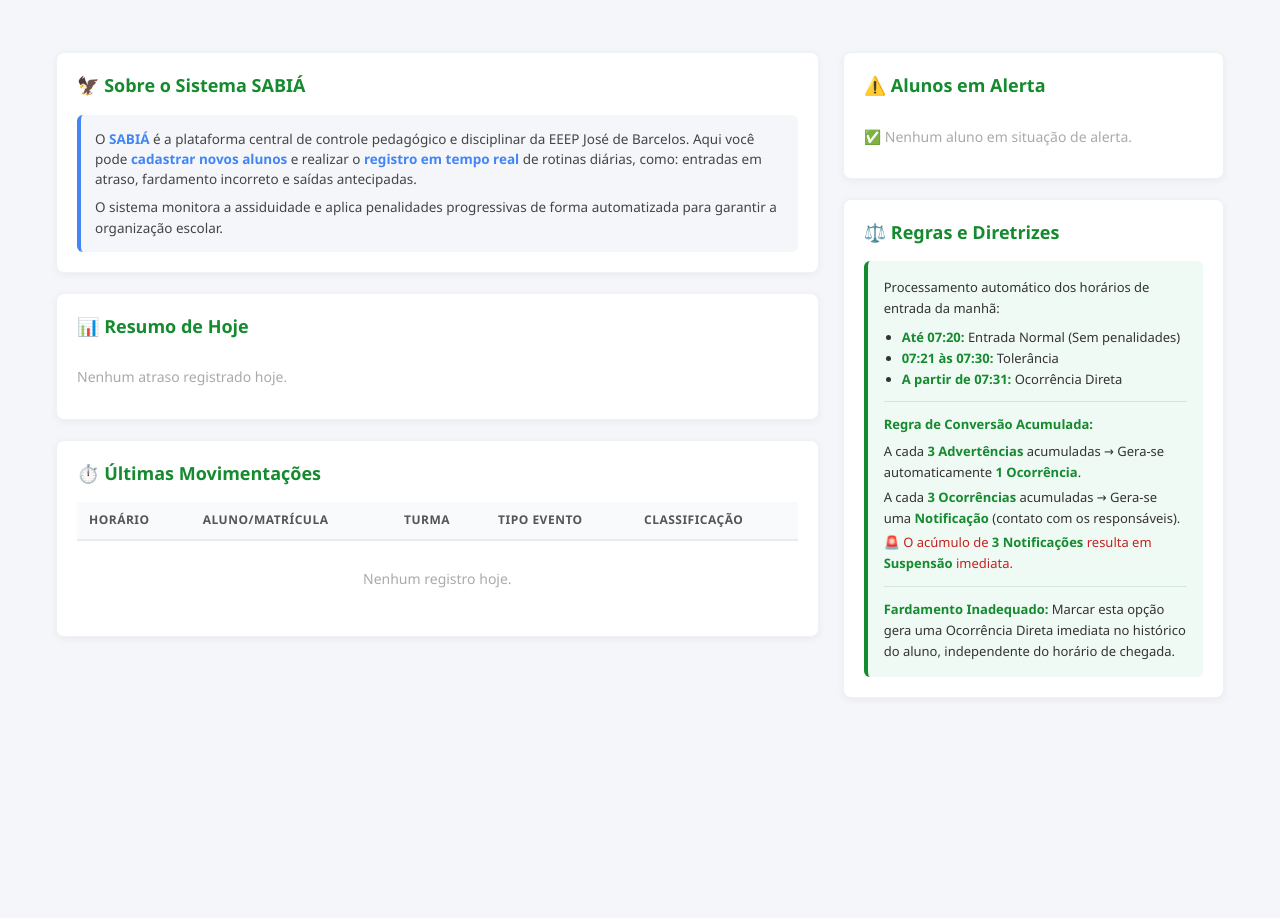
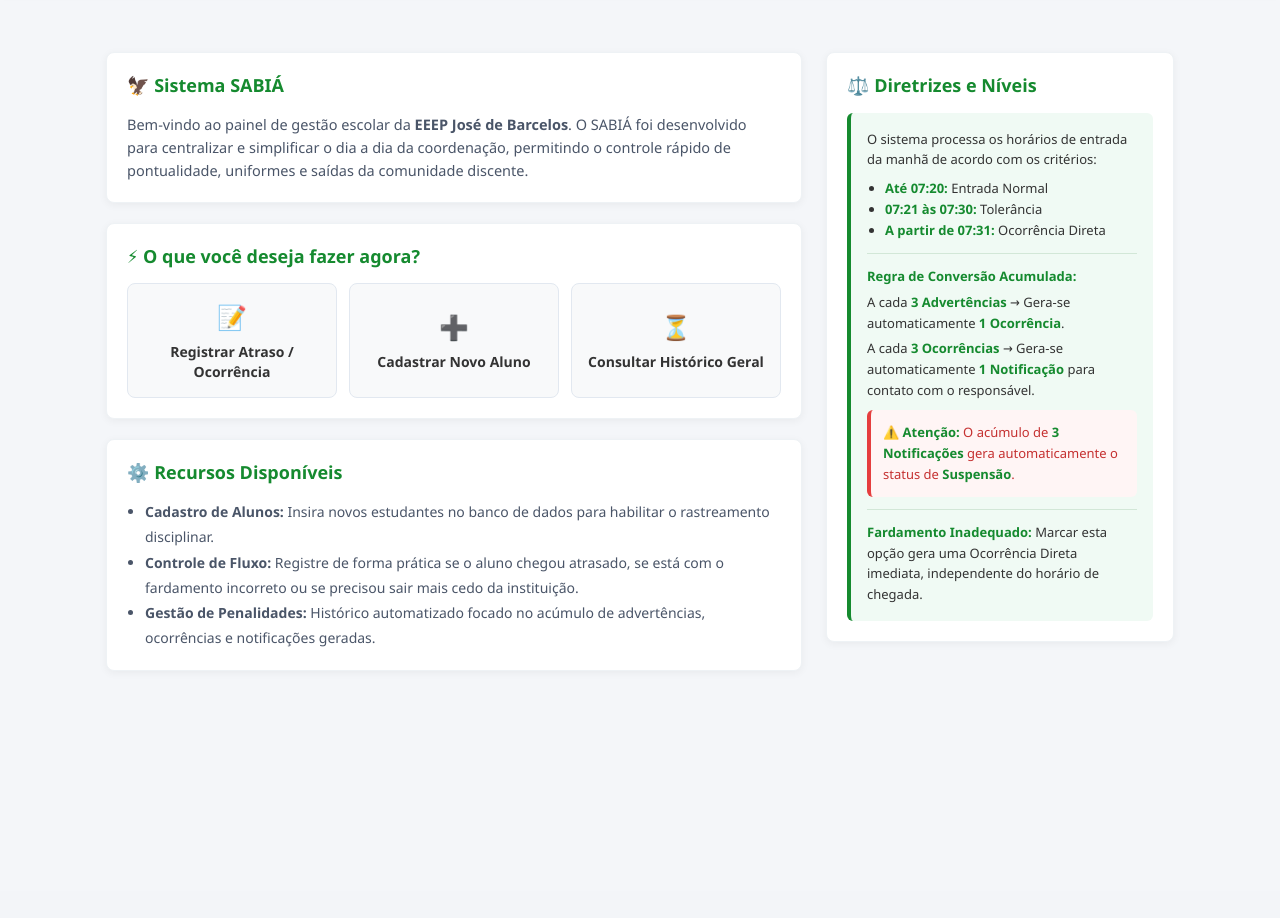
Before and after one commit to nicolasPL0/Projeto-Social-Backend, a PHP site: page / in a window 1280 px wide. Shown: the part 239-1157 px from the top of the page. After the commit the page ends 886 px from the top, so only its background shows below. Run offline with PHP 8.4, Linux system fonts and the light colour scheme; data that the repository does not hold is empty.

Commit message:
Update index.php

```diff
--- a/index.php
+++ b/index.php
@@ -9,12 +9,12 @@
   <style>
     /* limita a largura do conteúdo nessa página */
     .container {
-      max-width: 1200px;
+      max-width: 1100px;
       margin: 0 auto;
       padding: 0 16px;
     }
 
-    /* Estrutura de Grid para organizar o conteúdo */
+    /* Estrutura de Grid: Conteúdo principal + Lateral */
     .main-grid {
       display: grid;
       grid-template-columns: 2fr 1fr;
@@ -37,13 +37,49 @@
       font-size: 18px;
       font-weight: bold;
       color: #158a2f;
-      margin-bottom: 16px;
+      margin-bottom: 14px;
       display: flex;
       align-items: center;
       gap: 8px;
     }
 
-    /* Caixa verde com as regras disciplinares da escola */
+    /* Seção de atalhos rápidos do sistema */
+    .grid-atalhos {
+      display: grid;
+      grid-template-columns: repeat(auto-fit, minmax(180px, 1fr));
+      gap: 12px;
+      margin-top: 10px;
+    }
+
+    .btn-atalho {
+      display: flex;
+      flex-direction: column;
+      align-items: center;
+      justify-content: center;
+      padding: 16px;
+      background: #f8f9fa;
+      border: 1px solid #e2e8f0;
+      border-radius: 8px;
+      text-decoration: none;
+      color: #333;
+      font-weight: 600;
+      font-size: 14px;
+      transition: all 0.2s ease;
+      text-align: center;
+    }
+
+    .btn-atalho:hover {
+      background: #f0faf4;
+      border-color: #158a2f;
+      transform: translateY(-2px);
+    }
+
+    .icon-atalho {
+      font-size: 24px;
+      margin-bottom: 8px;
+    }
+
+    /* caixa verde com as regras disciplinares da escola */
     .rule-box {
       background: #f0faf4;
       border-left: 4px solid #158a2f;
@@ -58,89 +94,16 @@
       color: #158a2f;
     }
 
-    /* Estilos para a tabela e dados dinâmicos do JS */
-    .table-container {
-      overflow-x: auto;
-    }
-
-    table {
-      width: 100%;
-      border-collapse: collapse;
-      font-size: 14px;
-      text-align: left;
-    }
-
-    th, td {
+    /* Destaque para regras críticas (Notificações/Suspensão) */
+    .alerta-box {
+      background: #fff5f5;
+      border-left: 4px solid #e53e3e;
       padding: 12px;
-      border-bottom: 1px solid #eee;
-    }
-
-    th {
-      background-color: #f8f9fa;
-      color: #555;
-    }
-
-    /* Estilos de Badges (Tolerância, Ocorrência, etc) */
-    .badge {
-      padding: 4px 8px;
-      border-radius: 4px;
-      font-size: 12px;
-      font-weight: bold;
-      display: inline-block;
-    }
-    .badge-green { background: #e6f4ea; color: #137333; }
-    .badge-orange { background: #feefe3; color: #b06000; }
-    .badge-red { background: #fce8e6; color: #c5221f; }
-    .badge-gray { background: #f1f3f4; color: #5f6368; }
-
-    /* Alertas de alunos */
-    .alerta-item {
-      display: flex;
-      justify-content: space-between;
-      align-items: center;
-      padding: 10px;
-      border-bottom: 1px solid #f5f5f5;
-    }
-    .alerta-turma {
-      font-size: 12px;
-      color: #777;
-      margin-left: 6px;
-    }
-    .alerta-badges {
-      display: flex;
-      gap: 4px;
-    }
-
-    /* Layout dos blocos de resumo */
-    .resumo-container {
-      display: grid;
-      grid-template-columns: repeat(auto-fit, minmax(200px, 1fr));
-      gap: 16px;
+      border-radius: 6px;
+      font-size: 13px;
+      color: #c53030;
       margin-top: 10px;
     }
-    .resumo-box {
-      padding: 16px;
-      border-radius: 8px;
-      color: #fff;
-      text-align: center;
-    }
-    .resumo-atrasos { background: #34a853; }
-    .resumo-tolerancias { background: #fbbc05; }
-    .resumo-ocorrencias { background: #ea4335; }
-    .resumo-num { font-size: 32px; font-weight: bold; }
-    .resumo-label { font-size: 13px; opacity: 0.9; }
-
-    /* Info sobre o Sistema */
-    .info-sistema-box {
-      background: #f4f6fa;
-      border-left: 4px solid #4285f4;
-      padding: 14px;
-      border-radius: 6px;
-      font-size: 13.5px;
-      color: #444;
-      line-height: 1.5;
-    }
-    .info-sistema-box strong { color: #4285f4; }
 
     /* ajuste mobile: sidebar vai pra baixo do conteúdo principal */
     @media (max-width: 900px) {
@@ -178,60 +141,56 @@
   <main class="container">
     <div class="main-grid">
 
-      <div class="content-left">
+      <div class="content-main">
 
         <div class="card">
-          <div class="card-title">🦅 Sobre o Sistema SABIÁ</div>
-          <div class="info-sistema-box">
-            <p>O <strong>SABIÁ</strong> é a plataforma central de controle pedagógico e disciplinar da EEEP José de Barcelos. Aqui você pode <strong>cadastrar novos alunos</strong> e realizar o <strong>registro em tempo real</strong> de rotinas diárias, como: entradas em atraso, fardamento incorreto e saídas antecipadas.</p>
-            <p style="margin-top: 8px;">O sistema monitora a assiduidade e aplica penalidades progressivas de forma automatizada para garantir a organização escolar.</p>
+          <div class="card-title">🦅 Sistema SABIÁ</div>
+          <p style="font-size: 14.5px; color: #4a5568; line-height: 1.6; margin-bottom: 0;">
+            Bem-vindo ao painel de gestão escolar da <strong>EEEP José de Barcelos</strong>.
+            O SABIÁ foi desenvolvido para centralizar e simplificar o dia a dia da coordenação, permitindo o controle rápido de pontualidade, uniformes e saídas da comunidade discente.
+          </p>
+        </div>
+
+        <div class="card">
+          <div class="card-title">⚡ O que você deseja fazer agora?</div>
+          <div class="grid-atalhos">
+
+            <a href="registro.php" class="btn-atalho">
+              <span class="icon-atalho">📝</span>
+              <span>Registrar Atraso / Ocorrência</span>
+            </a>
+
+            <a href="cadastro.php" class="btn-atalho">
+              <span class="icon-atalho">➕</span>
+              <span>Cadastrar Novo Aluno</span>
+            </a>
+
+            <a href="historico.php" class="btn-atalho">
+              <span class="icon-atalho">⏳</span>
+              <span>Consultar Histórico Geral</span>
+            </a>
+
           </div>
         </div>
 
         <div class="card">
-          <div class="card-title">📊 Resumo de Hoje</div>
-          <div id="resumo-dia">
-            <p class="text-loading">Carregando dados estatísticos...</p>
-          </div>
+          <div class="card-title">⚙️ Recursos Disponíveis</div>
+          <ul style="margin-left: 18px; font-size: 14px; color: #4a5568; line-height: 1.8;">
+            <li><strong>Cadastro de Alunos:</strong> Insira novos estudantes no banco de dados para habilitar o rastreamento disciplinar.</li>
+            <li><strong>Controle de Fluxo:</strong> Registre de forma prática se o aluno chegou atrasado, se está com o fardamento incorreto ou se precisou sair mais cedo da instituição.</li>
+            <li><strong>Gestão de Penalidades:</strong> Histórico automatizado focado no acúmulo de advertências, ocorrências e notificações geradas.</li>
+          </ul>
         </div>
 
+      </div>
+
+      <aside class="sidebar">
         <div class="card">
-          <div class="card-title">⏱️ Últimas Movimentações</div>
-          <div class="table-container">
-            <table>
-              <thead>
-                <tr>
-                  <th>Horário</th>
-                  <th>Aluno/Matrícula</th>
-                  <th>Turma</th>
-                  <th>Tipo Evento</th>
-                  <th>Classificação</th>
-                </tr>
-              </thead>
-              <tbody id="tbody-ultimos">
-                <tr>
-                  <td colspan="5" class="table-empty-message">Buscando registros na API...</td>
-                </tr>
-              </tbody>
-            </table>
-          </div>
-        </div>
-
-      </div> <aside class="sidebar">
-
-        <div class="card">
-          <div class="card-title">⚠️ Alunos em Alerta</div>
-          <div id="alerta-home">
-            <p class="text-loading">Verificando histórico de alertas...</p>
-          </div>
-        </div>
-
-        <div class="card">
-          <div class="card-title">⚖️ Regras e Diretrizes</div>
+          <div class="card-title">⚖️ Diretrizes e Níveis</div>
           <div class="rule-box">
-            <p>Processamento automático dos horários de entrada da manhã:</p>
+            <p>O sistema processa os horários de entrada da manhã de acordo com os critérios:</p>
             <ul style="margin-left: 18px; margin-top: 8px; margin-bottom: 12px;">
-              <li><strong>Até 07:20:</strong> Entrada Normal (Sem penalidades)</li>
+              <li><strong>Até 07:20:</strong> Entrada Normal</li>
               <li><strong>07:21 às 07:30:</strong> Tolerância</li>
               <li><strong>A partir de 07:31:</strong> Ocorrência Direta</li>
             </ul>
@@ -239,13 +198,16 @@
             <hr style="border:0; border-top:1px solid #d2e7d7; margin:12px 0;" />
 
             <p style="margin-bottom: 6px;"><strong>Regra de Conversão Acumulada:</strong></p>
-            <p>A cada <strong>3 Advertências</strong> acumuladas → Gera-se automaticamente <strong>1 Ocorrência</strong>.</p>
-            <p style="margin-top: 4px;">A cada <strong>3 Ocorrências</strong> acumuladas → Gera-se uma <strong>Notificação</strong> (contato com os responsáveis).</p>
-            <p style="margin-top: 4px; color: #c5221f;">🚨 O acúmulo de <strong>3 Notificações</strong> resulta em <strong>Suspensão</strong> imediata.</p>
+            <p>A cada <strong>3 Advertências</strong> → Gera-se automaticamente <strong>1 Ocorrência</strong>.</p>
+            <p style="margin-top: 4px;">A cada <strong>3 Ocorrências</strong> → Gera-se automaticamente <strong>1 Notificação</strong> para contato com o responsável.</p>
+
+            <div class="alerta-box">
+              ⚠️ <strong>Atenção:</strong> O acúmulo de <strong>3 Notificações</strong> gera automaticamente o status de <strong>Suspensão</strong>.
+            </div>
 
             <hr style="border:0; border-top:1px solid #d2e7d7; margin:12px 0;" />
 
-            <p><strong>Fardamento Inadequado:</strong> Marcar esta opção gera uma Ocorrência Direta imediata no histórico do aluno, independente do horário de chegada.</p>
+            <p><strong>Fardamento Inadequado:</strong> Marcar esta opção gera uma Ocorrência Direta imediata, independente do horário de chegada.</p>
           </div>
         </div>
       </aside>
@@ -276,95 +238,8 @@
     function toggleMenu() {
       document.getElementById('navLinks').classList.toggle('active');
     }
-
-    // Busca os dados do dia na API e monta toda a página inicial
-    async function renderHome() {
-      try {
-        const res = await fetch('api_index.php');
-        const data = await res.json();
-
-        // Filtra registros de atraso (tolerância ou ocorrência por horário)
-        const atrasosHoje = data.hoje.filter(r =>
-          r.tipo === 'Tolerância' || r.tipo === 'Ocorrência' || r.tipo_ocorrencia === 'Tolerância'
-        );
-        const tolerancias = atrasosHoje.filter(a => a.tipo === 'Tolerância');
-        const ocorrencias = atrasosHoje.filter(a => a.tipo === 'Ocorrência');
-
-        // Monta o resumo do dia
-        const resumo = document.getElementById('resumo-dia');
-        if (!atrasosHoje.length) {
-          resumo.innerHTML = '<p class="text-loading">Nenhum atraso registrado hoje.</p>';
-        } else {
-          resumo.innerHTML = `
-            <div class="resumo-container">
-              <div class="resumo-box resumo-atrasos">
-                <div class="resumo-num">${atrasosHoje.length}</div>
-                <div class="resumo-label">registros de atraso</div>
-              </div>
-              <div class="resumo-box resumo-tolerancias">
-                <div class="resumo-num">${tolerancias.length}</div>
-                <div class="resumo-label">tolerâncias (7h21–7h30)</div>
-              </div>
-              <div class="resumo-box resumo-ocorrencias">
-                <div class="resumo-num">${ocorrencias.length}</div>
-                <div class="resumo-label">ocorrências (após 7h30)</div>
-              </div>
-            </div>`;
-        }
-
-        // Monta a lista de alunos em alerta (2+ ocorrências ou 2+ tolerâncias)
-        const alertaEl = document.getElementById('alerta-home');
-        const emAlerta = data.alertas;
-
-        if (!emAlerta.length) {
-          alertaEl.innerHTML = '<p class="text-loading">✅ Nenhum aluno em situação de alerta.</p>';
-        } else {
-          alertaEl.innerHTML = emAlerta.slice(0, 5).map(a => `
-            <div class="alerta-item">
-              <div>
-                <strong>${a.nome}</strong>
-                <span class="alerta-turma">${a.turma}</span>
-              </div>
-              <div class="alerta-badges">
-                <span class="badge badge-orange">${a.tol} tol.</span>
-                <span class="badge badge-red">${a.ocorr} ocorr.</span>
-              </div>
-            </div>`).join('');
-        }
-
-        // Monta a tabela dos últimos registros do dia (máx 8)
-        const tbody = document.getElementById('tbody-ultimos');
-        if (!data.hoje.length) {
-          tbody.innerHTML = '<tr><td colspan="5" class="table-empty-message">Nenhum registro hoje.</td></tr>';
-        } else {
-          tbody.innerHTML = data.hoje.slice(0, 8).map(a => {
-            let badgeClass = 'badge-green';
-            let badgeLabel = a.tipo || 'Normal';
-
-            if (a.tipo === 'Tolerância') badgeClass = 'badge-orange';
-            else if (a.tipo === 'Ocorrência') badgeClass = 'badge-red';
-            else if (a.tipo === 'Notificação') badgeClass = 'badge-red';
-            else if (a.tipo === 'Suspensão') badgeClass = 'badge-red';
-            else if (a.tipo === 'Saída Antecipada') badgeClass = 'badge-gray';
-
-            return `<tr>
-              <td><strong>${a.hora_registro || '—'}</strong></td>
-              <td>${a.aluno || a.matricula}</td>
-              <td>${a.turma}</td>
-              <td><span class="badge badge-gray">${a.tipo_ocorrencia || 'Entrada'}</span></td>
-              <td><span class="badge ${badgeClass}">${badgeLabel}</span></td>
-            </tr>`;
-          }).join('');
-        }
-
-      } catch (e) {
-        console.error('Erro de conexão:', e);
-        document.getElementById('resumo-dia').innerHTML = '<p class="text-loading">Erro de conexão.</p>';
-      }
-    }
-
-    window.addEventListener('load', renderHome);
   </script>
 
 </body>
+
 </html>
```
